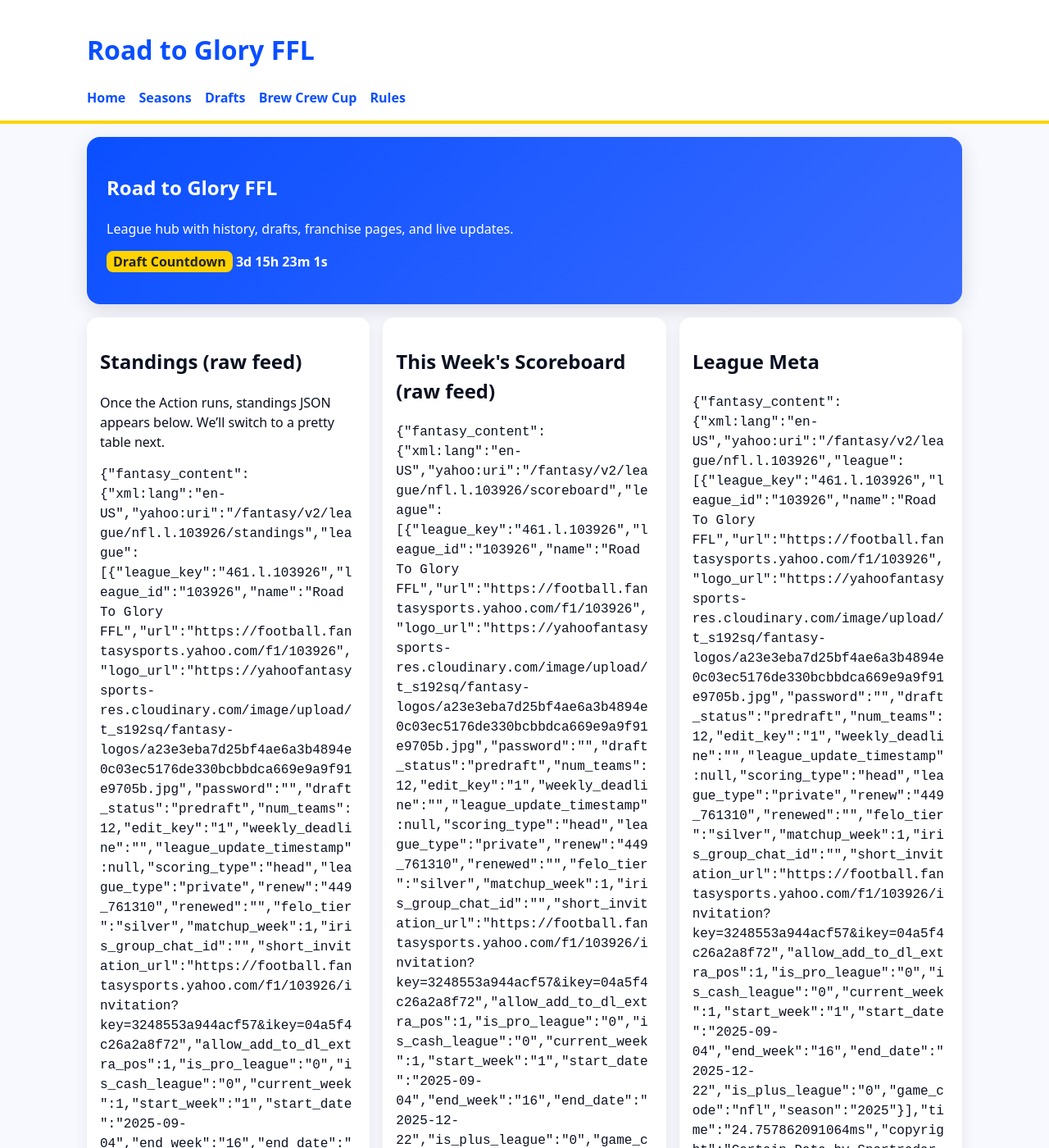
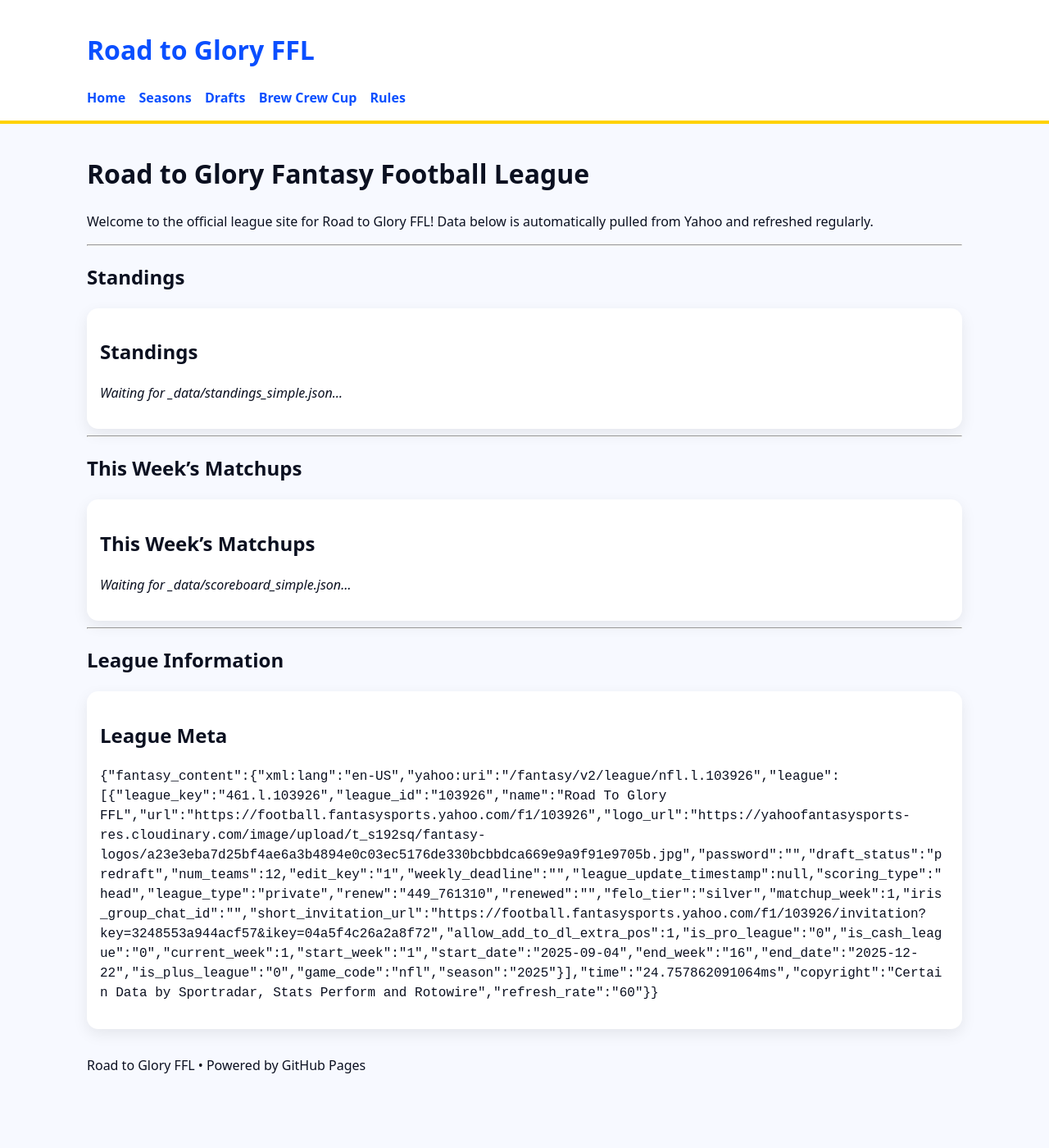
Before and after one commit to stringer56/fantasy-football-site, a Jekyll site: the page built from index.md, in a window 1280 px wide and 1400 px high. Shown: the whole window at 82% size. Built offline with Jekyll 4.4.1, drawn with Linux system fonts in a browser that asks for light colours; our own code applies the rules of GitHub Pages for plain Markdown files; some of the changed text lies outside the part shown.

Commit message:
Update index.md

```diff
--- a/index.md
+++ b/index.md
@@ -1,28 +1,68 @@
----
-layout: default
-title: Home
+# Road to Glory Fantasy Football League
+
+Welcome to the official league site for Road to Glory FFL! Data below is automatically pulled from Yahoo and refreshed regularly.
+
 ---
 
-<section class="hero">
-  <h1>Road to Glory FFL</h1>
-  <p>League hub with history, drafts, franchise pages, and live updates.</p>
-  <p><span class="badge">Draft Countdown</span> <span id="draft-countdown" class="countdown" data-datetime="{{ site.data.league.draft_datetime }}"></span></p>
-</section>
+## Standings
+<div class="card">
+  <h2>Standings</h2>
+  {% if site.data.standings_simple %}
+  <table class="table">
+    <thead>
+      <tr>
+        <th>#</th>
+        <th>Team</th>
+        <th>W</th>
+        <th>L</th>
+        <th>T</th>
+        <th>PF</th>
+        <th>PA</th>
+      </tr>
+    </thead>
+    <tbody>
+      {% for t in site.data.standings_simple %}
+      <tr>
+        <td>{{ forloop.index }}</td>
+        <td>{{ t.team }}</td>
+        <td>{{ t.wins }}</td>
+        <td>{{ t.losses }}</td>
+        <td>{{ t.ties }}</td>
+        <td>{{ t.points_for }}</td>
+        <td>{{ t.points_against }}</td>
+      </tr>
+      {% endfor %}
+    </tbody>
+  </table>
+  {% else %}
+  <p><em>Waiting for _data/standings_simple.json…</em></p>
+  {% endif %}
+</div>
 
-<div class="grid">
-  <div class="card">
-    <h2>Standings (raw feed)</h2>
-    <p>Once the Action runs, standings JSON appears below. We’ll switch to a pretty table next.</p>
-    {% if site.data.standings %}<pre>{{ site.data.standings | jsonify }}</pre>{% else %}<p><em>Waiting for _data/standings.json…</em></p>{% endif %}
-  </div>
+---
 
-  <div class="card">
-    <h2>This Week's Scoreboard (raw feed)</h2>
-    {% if site.data.scoreboard %}<pre>{{ site.data.scoreboard | jsonify }}</pre>{% else %}<p><em>Waiting for _data/scoreboard.json…</em></p>{% endif %}
-  </div>
+## This Week’s Matchups
+<div class="card">
+  <h2>This Week’s Matchups</h2>
+  {% if site.data.scoreboard_simple and site.data.scoreboard_simple.size > 0 %}
+    <ul>
+      {% for m in site.data.scoreboard_simple %}
+        <li>
+          <strong>{{ m.team_a }}</strong> ({{ m.points_a | default: 0 }})
+          vs
+          <strong>{{ m.team_b }}</strong> ({{ m.points_b | default: 0 }})
+        </li>
+      {% endfor %}
+    </ul>
+  {% else %}
+    <p><em>Waiting for _data/scoreboard_simple.json…</em></p>
+  {% endif %}
+</div>
 
-  <div class="card">
-    <h2>League Meta</h2>
-    {% if site.data.league_meta %}<pre>{{ site.data.league_meta | jsonify }}</pre>{% else %}<p><em>Waiting for _data/league_meta.json…</em></p>{% endif %}
-  </div>
+---
+
+## League Information
+<div class="card">
+  <h2>League Meta</h2>
+  <pre>{{ site.data.league_meta | jsonify | escape }}</pre>
 </div>
```
